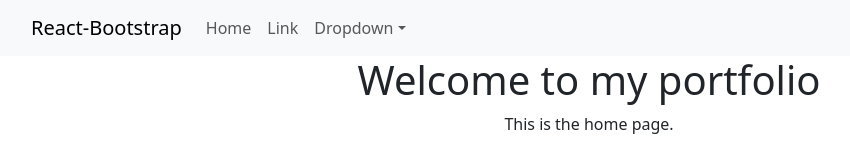
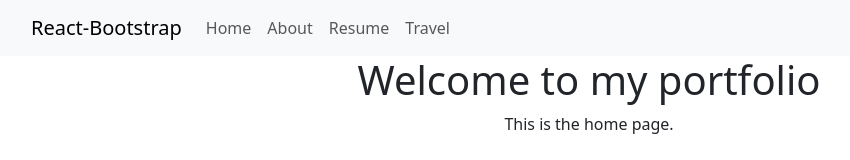
Before and after one commit to sabba2/portfolio, a React (Create React App) app: page / in a window 1280 px wide. Shown: the top 160 px of the page, without its empty margins (51-901 px from the left). Built offline with nearby package versions, Linux system fonts and the light colour scheme.

Commit message:
Update navbar to use router

```diff
--- a/src/components/NavBar.js
+++ b/src/components/NavBar.js
@@ -1,26 +1,28 @@
 import { Container, Nav, Navbar, NavDropdown } from "react-bootstrap";
+import { Link } from "react-router-dom";
 
 export const NavBar = () => {
   return (
     <Navbar expand="lg" className="bg-body-tertiary">
       <Container>
-        <Navbar.Brand href="#home">React-Bootstrap</Navbar.Brand>
+        <Navbar.Brand as={Link} to="/">
+          React-Bootstrap
+        </Navbar.Brand>
         <Navbar.Toggle aria-controls="basic-navbar-nav" />
         <Navbar.Collapse id="basic-navbar-nav">
           <Nav className="me-auto">
-            <Nav.Link href="#home">Home</Nav.Link>
-            <Nav.Link href="#link">Link</Nav.Link>
-            <NavDropdown title="Dropdown" id="basic-nav-dropdown">
-              <NavDropdown.Item href="#action/3.1">Action</NavDropdown.Item>
-              <NavDropdown.Item href="#action/3.2">
-                Another action
-              </NavDropdown.Item>
-              <NavDropdown.Item href="#action/3.3">Something</NavDropdown.Item>
-              <NavDropdown.Divider />
-              <NavDropdown.Item href="#action/3.4">
-                Separated link
-              </NavDropdown.Item>
-            </NavDropdown>
+            <Nav.Link as={Link} to="/">
+              Home
+            </Nav.Link>
+            <Nav.Link as={Link} to="/about">
+              About
+            </Nav.Link>
+            <Nav.Link as={Link} to="/resume">
+              Resume
+            </Nav.Link>
+            <Nav.Link as={Link} to="/travel">
+              Travel
+            </Nav.Link>
           </Nav>
         </Navbar.Collapse>
       </Container>
```
